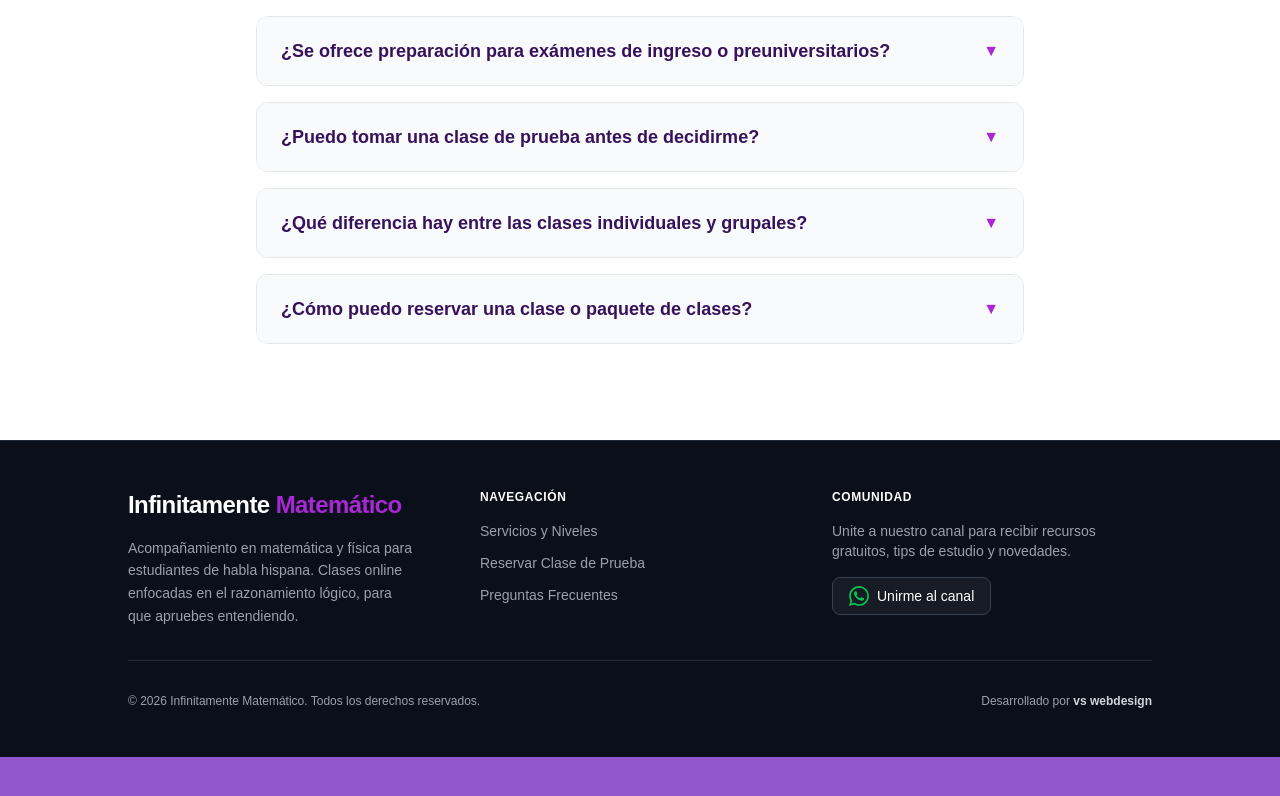
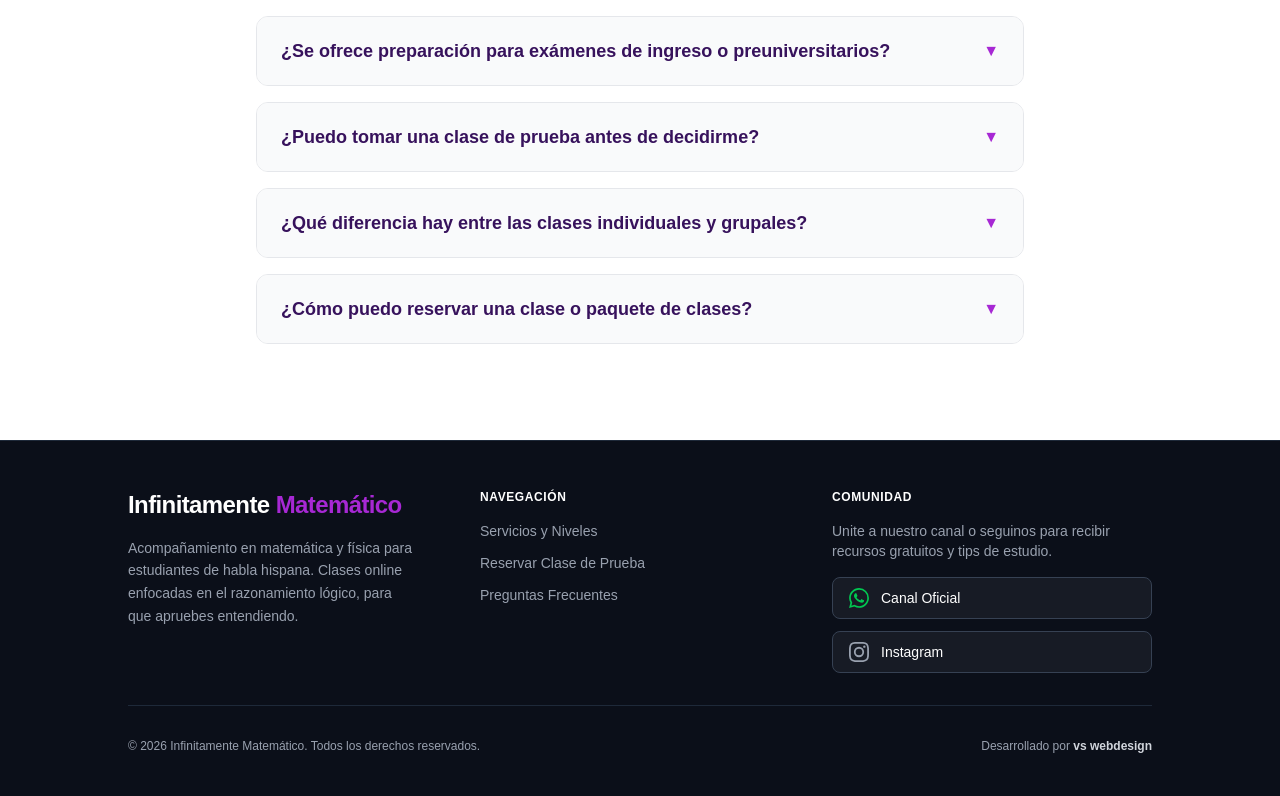
Before and after one commit to Vane-SDev/Infinitamente-Website, a Next.js app: page / in a window 1280 px wide. Shown: the part 4701-5497 px from the top of the page. Before the commit the page ends 5458 px from the top, so only its background shows below. Built offline with nearby package versions, Linux system fonts and the light colour scheme; no server answers.

Commit message:
configuracion del footer

```diff
--- a/src/components/Footer.js
+++ b/src/components/Footer.js
@@ -1,5 +1,4 @@
 export default function Footer() {
-
   const añoActual = new Date().getFullYear();
 
   return (
@@ -17,6 +16,7 @@
           </p>
         </div>
 
+        {/* Columna 2: Navegación */}
         <div>
           <h4 className="text-white font-semibold mb-4 uppercase text-xs tracking-wider">
             Navegación
@@ -49,33 +49,59 @@
           </ul>
         </div>
 
+        {/* Columna 3: Comunidad y Redes (ACTUALIZADA) */}
         <div>
           <h4 className="text-white font-semibold mb-4 uppercase text-xs tracking-wider">
             Comunidad
           </h4>
           <p className="text-sm mb-4 text-gray-400">
-            Unite a nuestro canal para recibir recursos gratuitos, tips de
-            estudio y novedades.
+            Unite a nuestro canal o seguinos para recibir recursos gratuitos y
+            tips de estudio.
           </p>
+
+          <div className="flex flex-col gap-3">
+            {/* Botón WhatsApp */}
             <a
               href="https://whatsapp.com/channel/0029Vb5TAwM1t90VXCepFp2D"
               target="_blank"
               rel="noopener noreferrer"
-            className="inline-flex items-center gap-2 text-sm font-medium text-white bg-white/5 hover:bg-brand-primary/20 border border-gray-700 hover:border-brand-primary py-2 px-4 rounded-lg transition-all"
+              className="inline-flex items-center justify-start gap-3 text-sm font-medium text-white bg-white/5 hover:bg-brand-primary/20 border border-gray-700 hover:border-brand-primary py-2.5 px-4 rounded-lg transition-all"
             >
               <svg
                 className="w-5 h-5 text-green-500"
                 fill="currentColor"
                 viewBox="0 0 24 24"
-              xmlns="http://www.w3.org/2000/svg"
               >
                 <path d="M17.472 14.382c-.297-.149-1.758-.867-2.03-.967-.273-.099-.471-.148-.67.15-.197.297-.767.966-.94 1.164-.173.199-.347.223-.644.075-.297-.15-1.255-.463-2.39-1.475-.883-.788-1.48-1.761-1.653-2.059-.173-.297-.018-.458.13-.606.134-.133.298-.347.446-.52.149-.174.198-.298.298-.497.099-.198.05-.371-.025-.52-.075-.149-.669-1.612-.916-2.207-.242-.579-.487-.5-.669-.51-.173-.008-.371-.01-.57-.01-.198 0-.52.074-.792.372-.272.297-1.04 1.016-1.04 2.479 0 1.462 1.065 2.875 1.213 3.074.149.198 2.096 3.2 5.077 4.487.709.306 1.262.489 1.694.625.712.227 1.36.195 1.871.118.571-.085 1.758-.719 2.006-1.413.248-.694.248-1.289.173-1.413-.074-.124-.272-.198-.57-.347m-5.421 7.403h-.004a9.87 9.87 0 01-5.031-1.378l-.361-.214-3.741.982.998-3.648-.235-.374a9.86 9.86 0 01-1.51-5.26c.001-5.45 4.436-9.884 9.888-9.884 2.64 0 5.122 1.03 6.988 2.898a9.825 9.825 0 012.893 6.994c-.003 5.45-4.437 9.884-9.885 9.884m8.413-18.297A11.815 11.815 0 0012.05 0C5.495 0 .16 5.335.157 11.892c0 2.096.547 4.142 1.588 5.945L.057 24l6.305-1.654a11.882 11.882 0 005.683 1.448h.005c6.554 0 11.89-5.335 11.893-11.893a11.821 11.821 0 00-3.48-8.413z" />
               </svg>
-            Unirme al canal
+              Canal Oficial
+            </a>
+
+            {/* Botón Instagram */}
+            <a
+              href="https://www.instagram.com/infinitamente_matematico"
+              target="_blank"
+              rel="noopener noreferrer"
+              className="inline-flex items-center justify-start gap-3 text-sm font-medium text-white bg-white/5 hover:bg-brand-primary/20 border border-gray-700 hover:border-brand-primary py-2.5 px-4 rounded-lg transition-all group"
+            >
+              <svg
+                className="w-5 h-5 text-gray-400 group-hover:text-pink-500 transition-colors"
+                fill="currentColor"
+                viewBox="0 0 24 24"
+              >
+                <path
+                  fillRule="evenodd"
+                  clipRule="evenodd"
+                  d="M12 2.163c3.204 0 3.584.012 4.85.07 3.252.148 4.771 1.691 4.919 4.919.058 1.265.069 1.645.069 4.849 0 3.205-.012 3.584-.069 4.849-.149 3.225-1.664 4.771-4.919 4.919-1.266.058-1.644.07-4.85.07-3.204 0-3.584-.012-4.849-.07-3.26-.149-4.771-1.699-4.919-4.92-.058-1.265-.07-1.644-.07-4.849 0-3.204.013-3.583.07-4.849.149-3.227 1.664-4.771 4.919-4.919 1.266-.057 1.645-.069 4.849-.069zM12 0C8.741 0 8.333.014 7.053.072 2.695.272.273 2.69.073 7.052.014 8.333 0 8.741 0 12c0 3.259.014 3.668.072 4.948.2 4.358 2.618 6.78 6.98 6.98C8.333 23.986 8.741 24 12 24c3.259 0 3.668-.014 4.948-.072 4.354-.2 6.782-2.618 6.979-6.98.059-1.28.073-1.689.073-4.948 0-3.259-.014-3.667-.072-4.947-.196-4.354-2.617-6.78-6.979-6.98C15.668.014 15.259 0 12 0zm0 5.838a6.162 6.162 0 100 12.324 6.162 6.162 0 000-12.324zM12 16a4 4 0 110-8 4 4 0 010 8zm6.406-11.845a1.44 1.44 0 100 2.881 1.44 1.44 0 000-2.881z"
+                />
+              </svg>
+              Instagram
             </a>
           </div>
         </div>
+      </div>
 
+      {/* Copyright y Créditos */}
       <div className="max-w-5xl mx-auto pt-8 border-t border-gray-800 flex flex-col sm:flex-row justify-between items-center gap-4 text-xs">
         <p>
           © {añoActual} Infinitamente Matemático. Todos los derechos reservados.
```
Lines whose indentation alone changed are shown as unchanged.
